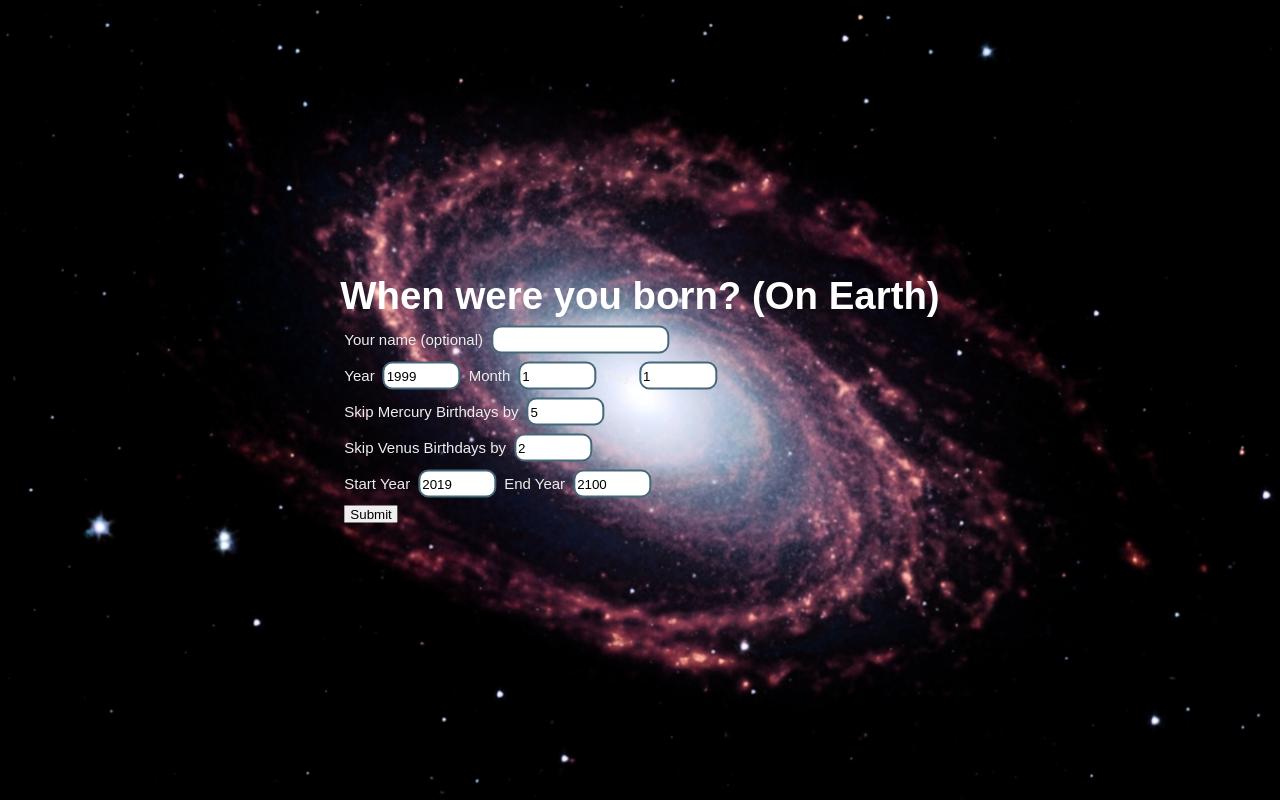
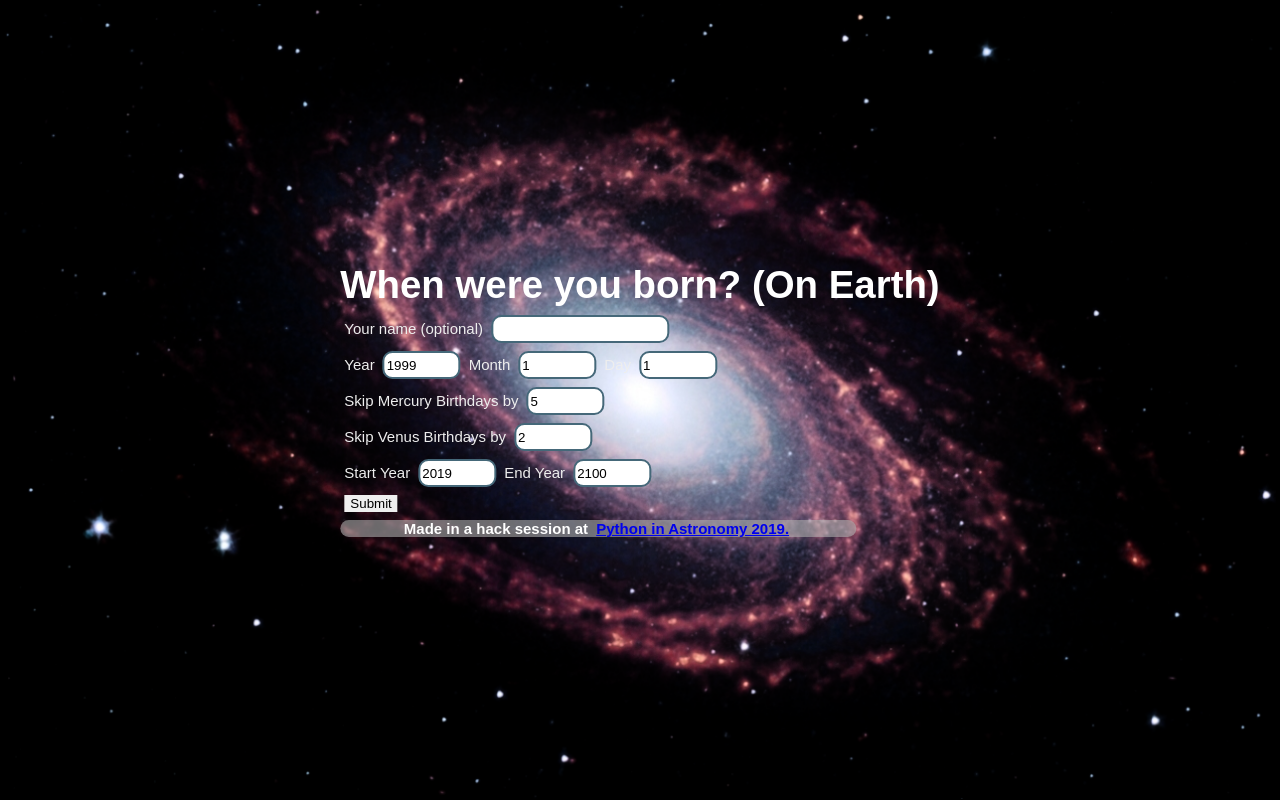
Before and after one commit to apmechev/atro_cakeday, a React (Create React App) app in the folder astro_cakeday/: page / in a window 1280 px wide. Built offline with nearby package versions, Linux system fonts and the light colour scheme.

Commit message:
react: add download instructions + footer

```diff
--- a/astro_cakeday/src/App.js
+++ b/astro_cakeday/src/App.js
@@ -44,8 +44,8 @@ function App() {
       {icalURL ? (
         <div>
            <div class="border">
-          <h4>Download this file to your machine:</h4>
-          <h4><a href={`${icalURL}`} download='calendar.ical'>{`${icalURL}`}</a></h4>
+          <h4>Download this file to your machine (right-click+ 'Save As'):</h4>
+          <h4><a href={`${icalURL}`} download>{`${icalURL}`}</a></h4>
           <img class='cake' src={cake} alt='cake'/>
           <br/>
           <h4>To Add to Google Calendar:</h4>
@@ -84,7 +84,11 @@ function App() {
         <br/>
         <button type="submit" disabled={isLoading}>Submit</button>
         <MoonLoader loading={isLoading} color="#FFFFFF" size={20}/>
-      </form></div>)}
+      </form>
+        <div class="footer active">
+          <p><b>Made in a hack session at <a href="http://openastronomy.org/pyastro/2019/">Python in Astronomy 2019.</a></b></p>
+        </div>
+      </div>)}
     </div>)
 }
 
```
Also changed, not shown: 1 other file (tests, documents, lock files or other folders).
